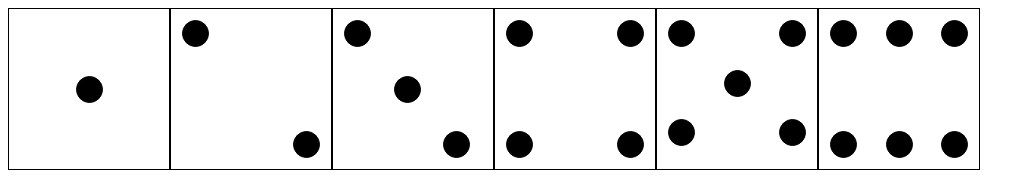
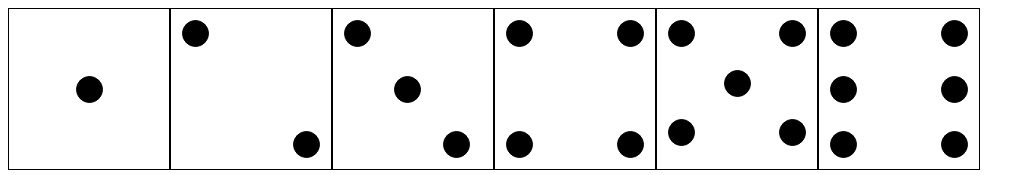
Before and after one commit to maarjal/dice-challenge, a plain HTML site: page index.html in a window 1280 px wide. Shown: the whole page, without its empty margins (0-1035 px from the left). Drawn offline with Linux system fonts and the light colour scheme.

Commit message:
finish dice-challenge

```diff
--- a/css/styles.css
+++ b/css/styles.css
@@ -73,10 +73,13 @@ body {
 
 .sixth-face {
   display: flex;
-  flex-direction: column;
   justify-content: space-between;
 }
 
-/*.sixth-face .column {
-  justify-content: space-between;
-}*/
+.sixth-face .column:first-child {
+  flex-direction: column;
+}
+
+.sixth-face .column:last-child {
+    flex-direction: column;
+}
```
